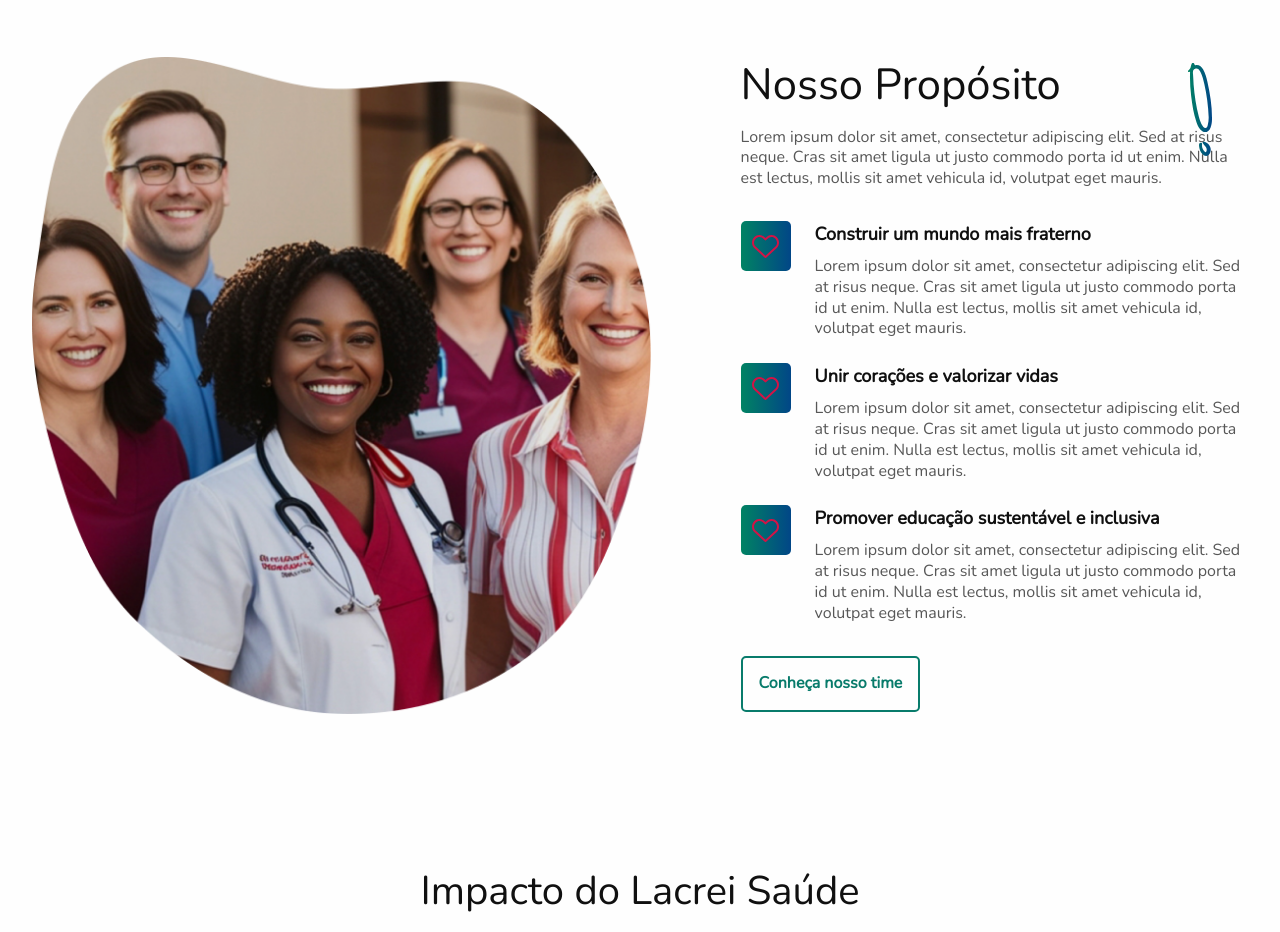
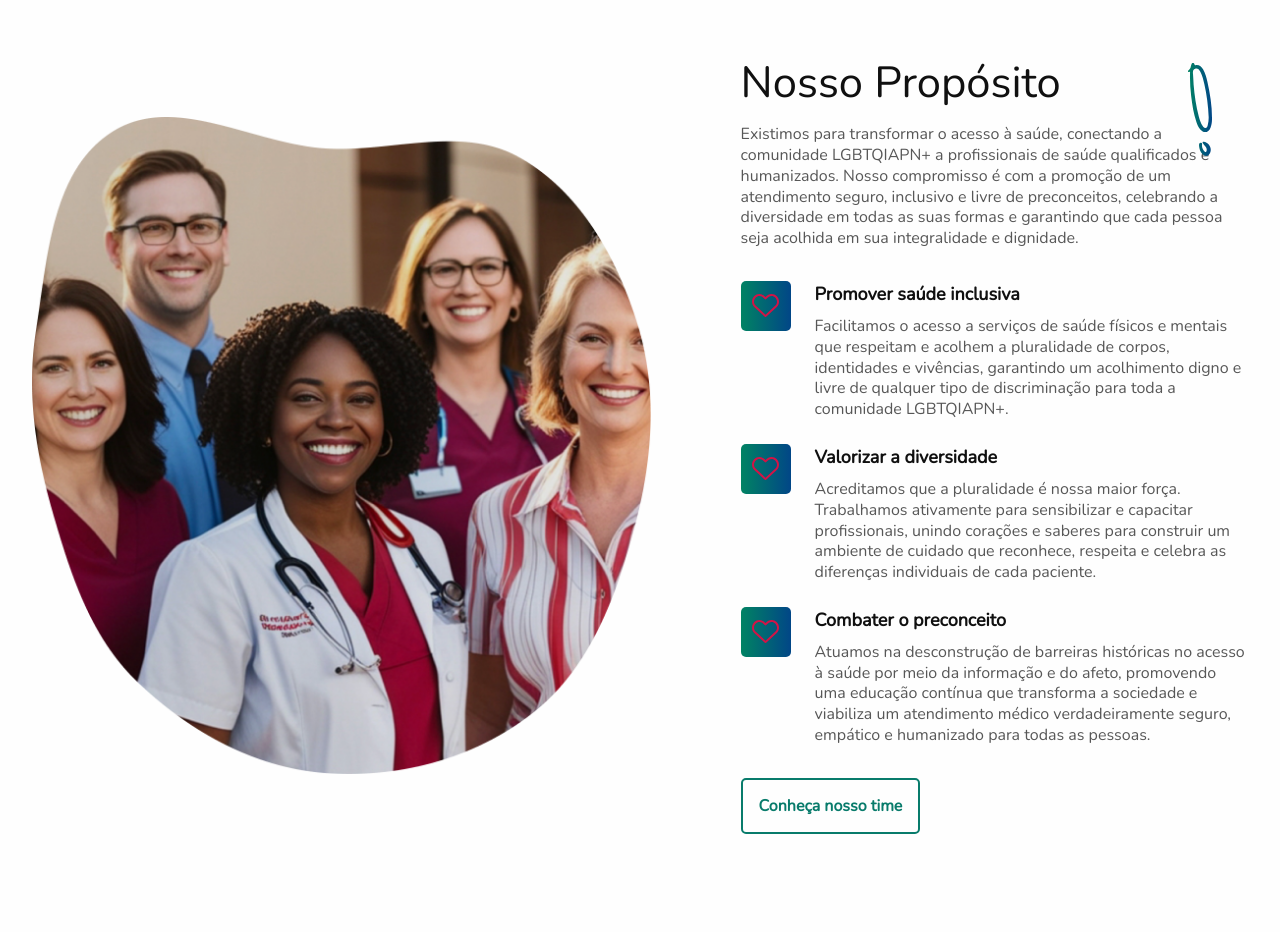
Before and after one commit to glauciabierwagen/lacrei-challenge, a Next.js app: page / in a window 1280 px wide. Shown: the part 740-1672 px from the top of the page. Built offline with nearby package versions, Linux system fonts and the light colour scheme.

Commit message:
Updade textt
Update text in homepage

```diff
--- a/src/features/home/home-view.tsx
+++ b/src/features/home/home-view.tsx
@@ -25,6 +25,26 @@ const locations = [
   { pt: "Moçambique", en: "Mozambique", x: 85.66, y: 54.81 },
   { pt: "Madagáscar", en: "Madagascar", x: 92.24, y: 62.48 },
 ];
+const purposeCopy = {
+  pt: {
+    title: "Nosso Propósito",
+    introduction: "Existimos para transformar o acesso à saúde, conectando a comunidade LGBTQIAPN+ a profissionais de saúde qualificados e humanizados. Nosso compromisso é com a promoção de um atendimento seguro, inclusivo e livre de preconceitos, celebrando a diversidade em todas as suas formas e garantindo que cada pessoa seja acolhida em sua integralidade e dignidade.",
+    values: [
+      { title: "Promover saúde inclusiva", description: "Facilitamos o acesso a serviços de saúde físicos e mentais que respeitam e acolhem a pluralidade de corpos, identidades e vivências, garantindo um acolhimento digno e livre de qualquer tipo de discriminação para toda a comunidade LGBTQIAPN+." },
+      { title: "Valorizar a diversidade", description: "Acreditamos que a pluralidade é nossa maior força. Trabalhamos ativamente para sensibilizar e capacitar profissionais, unindo corações e saberes para construir um ambiente de cuidado que reconhece, respeita e celebra as diferenças individuais de cada paciente." },
+      { title: "Combater o preconceito", description: "Atuamos na desconstrução de barreiras históricas no acesso à saúde por meio da informação e do afeto, promovendo uma educação contínua que transforma a sociedade e viabiliza um atendimento médico verdadeiramente seguro, empático e humanizado para todas as pessoas." },
+    ],
+  },
+  en: {
+    title: "Our Purpose",
+    introduction: "We exist to transform access to healthcare by connecting the LGBTQIAPN+ community with qualified, compassionate health professionals. We are committed to safe, inclusive, prejudice-free care, celebrating diversity in all its forms and ensuring every person is welcomed with dignity and respect for their whole self.",
+    values: [
+      { title: "Promote inclusive healthcare", description: "We make physical and mental health services accessible while respecting and welcoming the diversity of bodies, identities, and lived experiences, ensuring dignified, discrimination-free care for the entire LGBTQIAPN+ community." },
+      { title: "Value diversity", description: "We believe plurality is our greatest strength. We work to raise awareness and equip professionals, bringing hearts and knowledge together to build care that recognizes, respects, and celebrates each patient's individual differences." },
+      { title: "Challenge prejudice", description: "We help dismantle historical barriers to healthcare through information and empathy, promoting ongoing education that transforms society and enables truly safe, compassionate, and human-centered medical care for everyone." },
+    ],
+  },
+};
 
 // Monta a página inicial com banners, mapa, histórias e aviso de cadastro.
 export function HomeView() {
@@ -95,11 +115,11 @@ export function HomeView() {
         <S.AboutGrid>
           <Image src={`${assets}imgVector.png`} alt={en ? "A diverse team of health professionals" : "Equipe diversa de profissionais de saúde"} width={630} height={669} sizes="(min-width: 1024px) 44vw, (min-width: 768px) 630px, 100vw" />
           <S.AboutContent>
-            <div><h2 id="purpose-title">{en ? "Our Purpose" : "Nosso Propósito"}</h2><p>{lorem}</p></div>
+            <div><h2 id="purpose-title">{purposeCopy[en ? "en" : "pt"].title}</h2><p>{purposeCopy[en ? "en" : "pt"].introduction}</p></div>
             <S.Values>
-              {(en ? ["Build a more compassionate world", "Bring hearts together and value lives", "Promote sustainable and inclusive education"] : ["Construir um mundo mais fraterno", "Unir corações e valorizar vidas", "Promover educação sustentável e inclusiva"]).map(title => <li key={title}>
+              {purposeCopy[en ? "en" : "pt"].values.map(({ title, description }) => <li key={title}>
                 <span aria-hidden="true"><Image src={`${assets}imgHeartRewardSocialRatingMediaHeartItLikeFavoriteLove.svg`} width={27} height={23} alt="" /></span>
-                <div><h3>{title}</h3><p>{lorem}</p></div>
+                <div><h3>{title}</h3><p>{description}</p></div>
               </li>)}
             </S.Values>
             <S.HomeButton href="/medicos" $variant="secondary">{en ? "Meet our team" : "Conheça nosso time"}</S.HomeButton>
```
Also changed, not shown: 1 other file (tests, documents, lock files or other folders).
